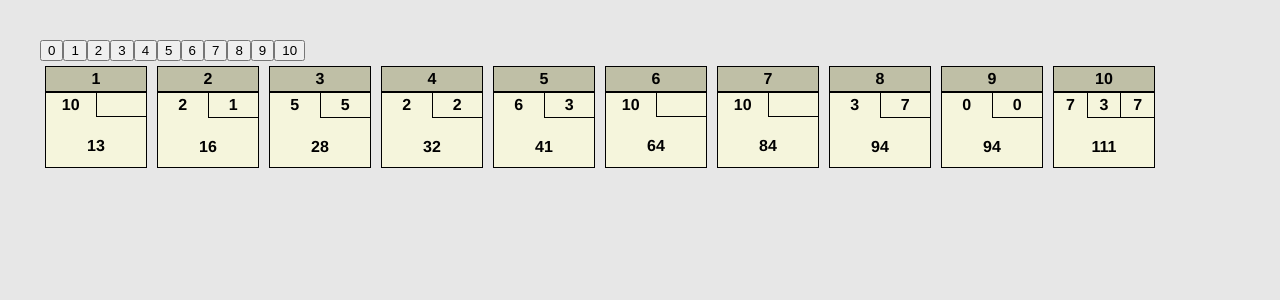
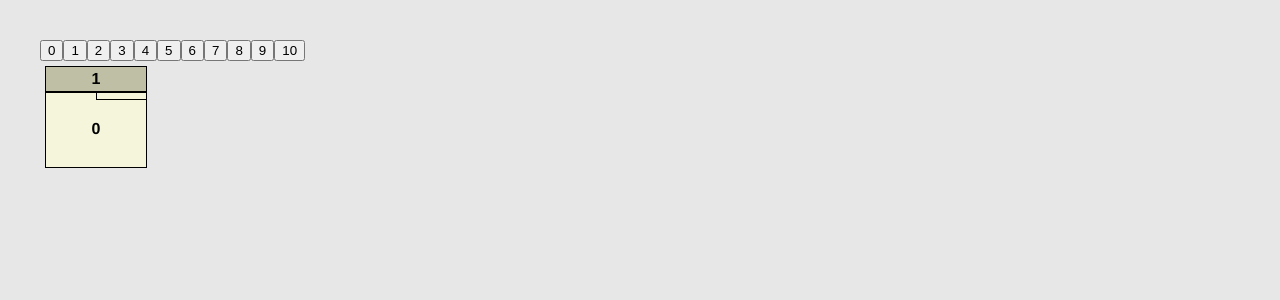
Before and after one commit to reruined/getaccept-bowling, a Vue app: page / in a window 1280 px wide. Shown: the top 300 px of the page. Built offline with nearby package versions, Linux system fonts and the light colour scheme.

Commit message:
Implement score buttons

```diff
--- a/src/App.vue
+++ b/src/App.vue
@@ -1,14 +1,41 @@
 <script setup lang="ts">
-import { MAX_PINS, FRAME_COUNT } from './Scoring'
+import { MAX_PINS, FRAME_COUNT, MAX_BALL_VALUE } from './Scoring'
 import store from './store'
 import Frame from './components/Frame.vue'
+import { computed } from 'vue';
+import type { FrameData } from './FrameData';
 
-const frames = store.getFrames()
+const frames = computed(() => {
+  return store.getFrames()
+})
+
+function addBall(ball: number) {
+  if (!store.isFull()) store.addBall(ball)
+}
+
+function getActiveFrame(): FrameData {
+  return frames.value[frames.value.length - 1]
+}
+
+function getMaxPins() {
+  const activeFrame = getActiveFrame()
+
+  if (activeFrame.isLastFrame()) {
+    if (activeFrame.balls.length >= 1 && (activeFrame.balls[0] === MAX_BALL_VALUE || activeFrame.balls.reduce((sum, ball) => sum + ball) === MAX_BALL_VALUE)) {
+      return MAX_PINS
+    }
+  }
+  if (!activeFrame.isComplete() && activeFrame.balls.length > 0) {
+    return MAX_PINS - activeFrame.balls[0]
+  }
+
+  return MAX_PINS
+}
 </script>
 
 <template>
   <div class="buttons">
-    <button v-for="(_, i) in MAX_PINS + 1">{{ i }}</button>
+    <button v-for="(_, i) in getMaxPins() + 1" @click="addBall(i)">{{ i }}</button>
   </div>
   <div class="frames">
     <Frame v-for="frame in frames" :key="frame.id" :index="frame.id" :balls="frame.balls" :sum="frame.sum" />
--- a/src/FrameData.ts
+++ b/src/FrameData.ts
@@ -18,15 +18,14 @@ export class FrameData {
   }
 
   isComplete(): boolean {
-    const isLastFrame = this.id === FRAME_COUNT
-    if (isLastFrame) {
-      // strike
-      if (this.balls.length >= 1 && this.balls[0] === MAX_BALL_VALUE) {
+    if (this.isLastFrame()) {
+      // spare
+      if (this.balls.length >= 2 && this.balls.reduce((sum, ball) => sum + ball) >= MAX_BALL_VALUE) {
         return this.balls.length === 3
       }
 
-      // spare
-      if (this.balls.length >= 2 && this.balls.reduce((sum, ball) => sum + ball) === MAX_BALL_VALUE) {
+      // strike
+      if (this.balls.length >= 1 && this.balls[0] >= MAX_BALL_VALUE) {
         return this.balls.length === 3
       }
     }
@@ -39,4 +38,8 @@ export class FrameData {
     // regular
     return this.balls.length === 2
   }
+
+  isLastFrame(): boolean {
+    return this.id === FRAME_COUNT
+  }
 }
--- a/src/store.ts
+++ b/src/store.ts
@@ -83,7 +83,17 @@ const balls6 = [
 ]
 
 export default reactive({
-  balls: balls6,
+  balls: [] as number[],
+
+  isFull(): boolean {
+    const frames = this.getFrames()
+    return frames.length === FRAME_COUNT && frames.at(-1)!.isComplete()
+  },
+
+  addBall(ball: number) {
+    console.log(`Ball #${this.balls.length} = ${ball}`)
+    this.balls.push(ball)
+  },
 
   getFrames(): FrameData[] {
     const frames = this.balls.reduce((frames, ball, ballIndex) => {
```
